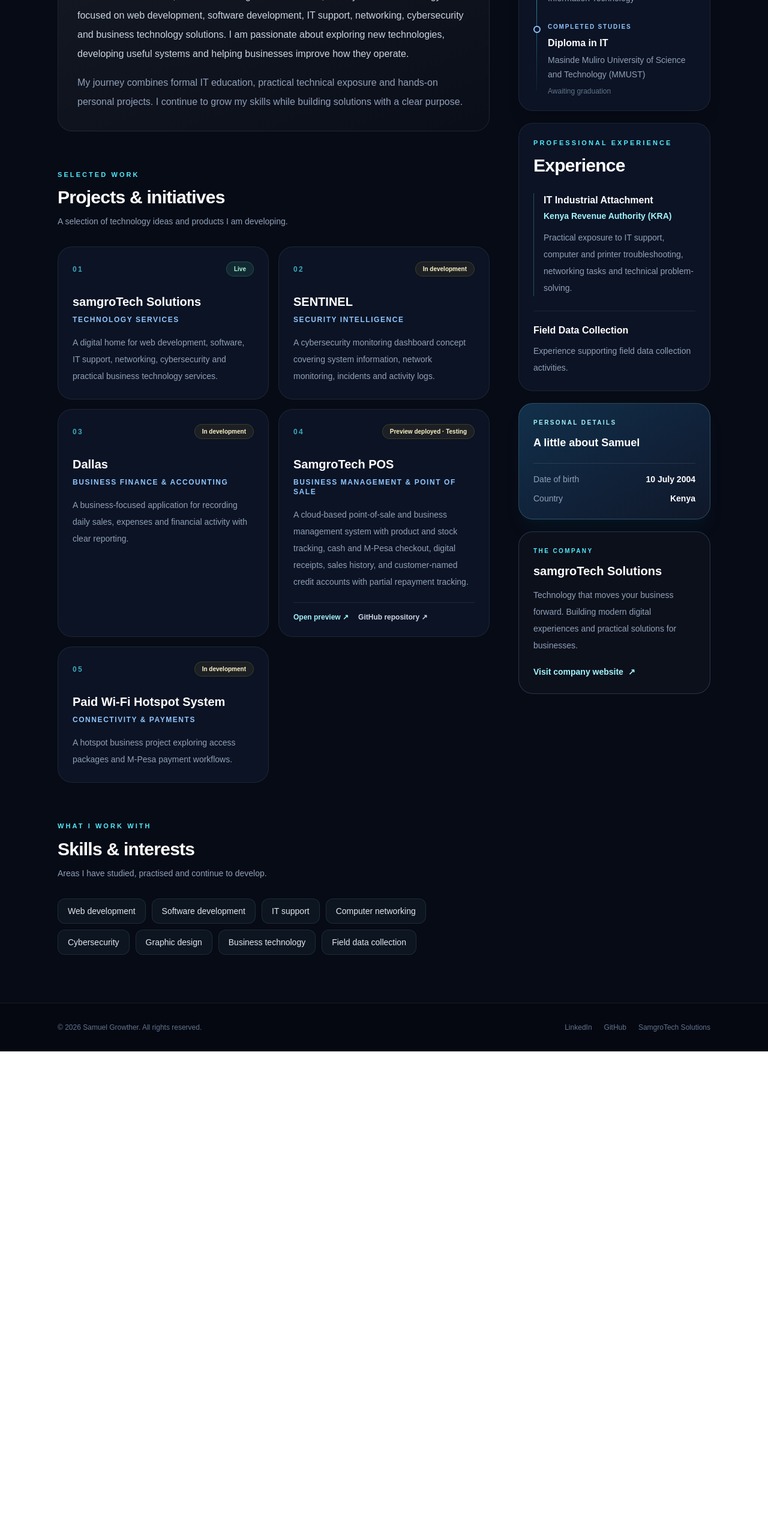
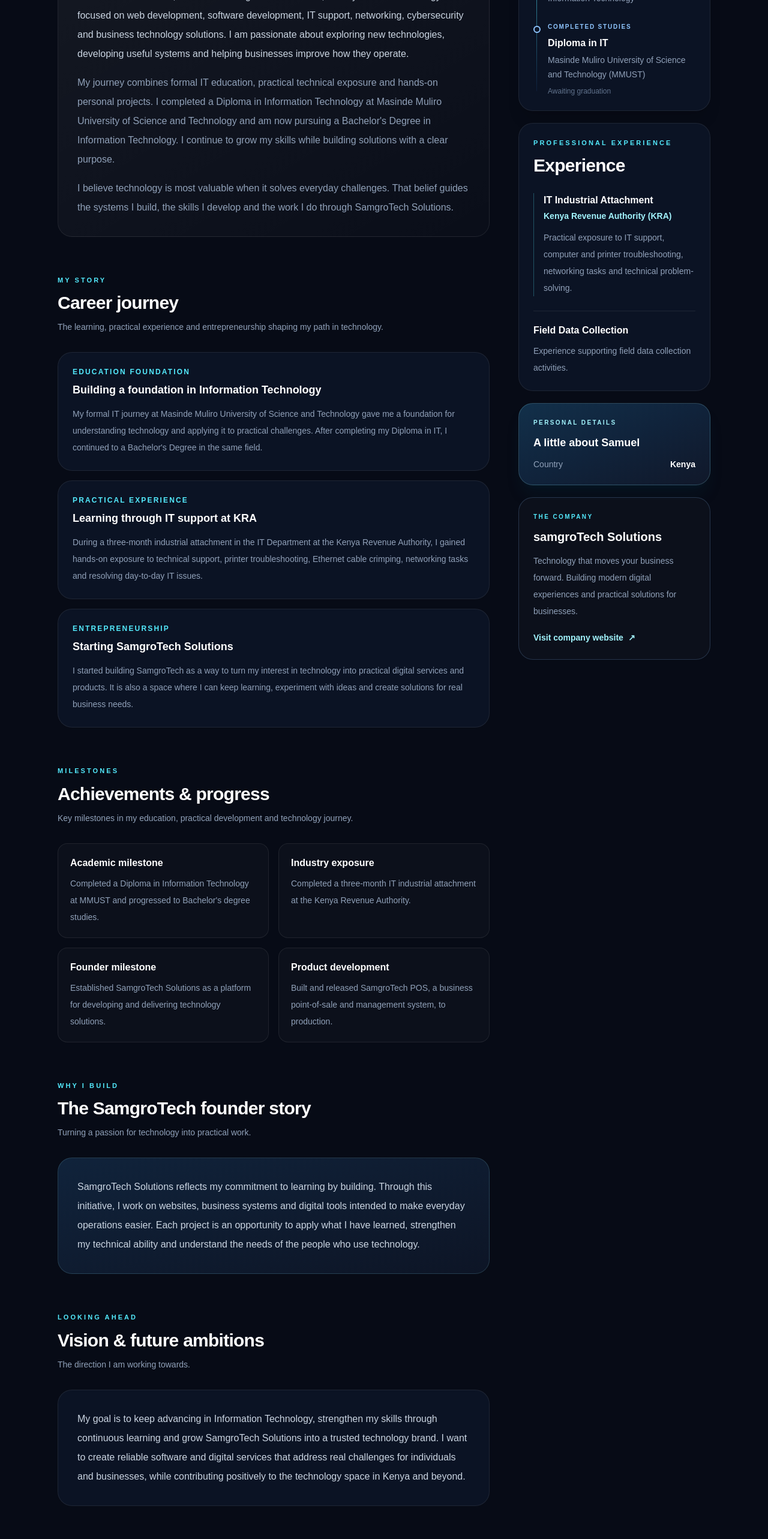
Before and after one commit to Coolrulersamgro/samgrotech-website, a Next.js app: page /samuel-growther in a window 1280 px wide. Shown: the part 1000-3566 px from the top of the page at 60% size. Before the commit the page ends 2753 px from the top, so only its background shows below. Built offline with nearby package versions, Linux system fonts and the light colour scheme.

Commit message:
Expand Samuel Growther autobiography with career journey and milestones

```diff
--- a/src/app/samuel-growther/page.tsx
+++ b/src/app/samuel-growther/page.tsx
@@ -30,12 +30,11 @@ const person = {
   "@context": "https://schema.org",
   "@type": "ProfilePage",
   dateCreated: "2026-11-24",
-  dateModified: "2026-11-26",
+  dateModified: "2026-11-27",
   mainEntity: {
     "@type": "Person",
     "@id": `${profileUrl}#person`,
     name: "Samuel Growther",
-    birthDate: "2004-07-10",
     url: profileUrl,
     jobTitle: "Founder",
     worksFor: {
@@ -111,9 +110,9 @@ const projects = [
     type: "Business management & point of sale",
     description:
       "A cloud-based point-of-sale and business management system with product and stock tracking, cash and M-Pesa checkout, digital receipts, sales history, and customer-named credit accounts with partial repayment tracking.",
-    status: "Preview deployed · Testing",
-    live: false,
-    url: "https://samgrotech-pos-git-feature-supabase-b48cf3-growthersamuel-7753.vercel.app",
+    status: "Live · Production",
+    live: true,
+    url: "https://samgrotech-pos.vercel.app",
     github: "https://github.com/Coolrulersamgro/samgrotech-pos",
   },
   {
@@ -265,8 +264,100 @@ export default function SamuelGrowtherPage() {
               </p>
               <p className="mt-4 text-sm leading-8 text-slate-400 sm:text-base">
                 My journey combines formal IT education, practical technical
-                exposure and hands-on personal projects. I continue to grow my
-                skills while building solutions with a clear purpose.
+                exposure and hands-on personal projects. I completed a Diploma
+                in Information Technology at Masinde Muliro University of
+                Science and Technology and am now pursuing a Bachelor's Degree
+                in Information Technology. I continue to grow my skills while
+                building solutions with a clear purpose.
+              </p>
+              <p className="mt-4 text-sm leading-8 text-slate-400 sm:text-base">
+                I believe technology is most valuable when it solves everyday
+                challenges. That belief guides the systems I build, the skills
+                I develop and the work I do through SamgroTech Solutions.
+              </p>
+            </div>
+          </section>
+
+          <section>
+            <SectionHeading eyebrow="My story" title="Career journey" detail="The learning, practical experience and entrepreneurship shaping my path in technology." />
+            <div className="space-y-4">
+              <article className="rounded-3xl border border-white/[0.08] bg-[#0d1526]/90 p-6">
+                <p className="text-xs font-bold uppercase tracking-[0.18em] text-cyan-300">Education foundation</p>
+                <h3 className="mt-2 text-lg font-bold text-white">Building a foundation in Information Technology</h3>
+                <p className="mt-3 text-sm leading-7 text-slate-400">
+                  My formal IT journey at Masinde Muliro University of Science
+                  and Technology gave me a foundation for understanding
+                  technology and applying it to practical challenges. After
+                  completing my Diploma in IT, I continued to a Bachelor's
+                  Degree in the same field.
+                </p>
+              </article>
+              <article className="rounded-3xl border border-white/[0.08] bg-[#0d1526]/90 p-6">
+                <p className="text-xs font-bold uppercase tracking-[0.18em] text-cyan-300">Practical experience</p>
+                <h3 className="mt-2 text-lg font-bold text-white">Learning through IT support at KRA</h3>
+                <p className="mt-3 text-sm leading-7 text-slate-400">
+                  During a three-month industrial attachment in the IT
+                  Department at the Kenya Revenue Authority, I gained hands-on
+                  exposure to technical support, printer troubleshooting,
+                  Ethernet cable crimping, networking tasks and resolving
+                  day-to-day IT issues.
+                </p>
+              </article>
+              <article className="rounded-3xl border border-white/[0.08] bg-[#0d1526]/90 p-6">
+                <p className="text-xs font-bold uppercase tracking-[0.18em] text-cyan-300">Entrepreneurship</p>
+                <h3 className="mt-2 text-lg font-bold text-white">Starting SamgroTech Solutions</h3>
+                <p className="mt-3 text-sm leading-7 text-slate-400">
+                  I started building SamgroTech as a way to turn my interest
+                  in technology into practical digital services and products.
+                  It is also a space where I can keep learning, experiment with
+                  ideas and create solutions for real business needs.
+                </p>
+              </article>
+            </div>
+          </section>
+
+          <section>
+            <SectionHeading eyebrow="Milestones" title="Achievements & progress" detail="Key milestones in my education, practical development and technology journey." />
+            <div className="grid gap-4 sm:grid-cols-2">
+              {[
+                ["Academic milestone", "Completed a Diploma in Information Technology at MMUST and progressed to Bachelor's degree studies."],
+                ["Industry exposure", "Completed a three-month IT industrial attachment at the Kenya Revenue Authority."],
+                ["Founder milestone", "Established SamgroTech Solutions as a platform for developing and delivering technology solutions."],
+                ["Product development", "Built and released SamgroTech POS, a business point-of-sale and management system, to production."],
+              ].map(([title, description]) => (
+                <article key={title} className="rounded-2xl border border-white/[0.08] bg-white/[0.025] p-5">
+                  <h3 className="font-bold text-white">{title}</h3>
+                  <p className="mt-2 text-sm leading-7 text-slate-400">{description}</p>
+                </article>
+              ))}
+            </div>
+          </section>
+
+          <section>
+            <SectionHeading eyebrow="Why I build" title="The SamgroTech founder story" detail="Turning a passion for technology into practical work." />
+            <div className="rounded-3xl border border-cyan-200/15 bg-gradient-to-br from-[#10233b] to-[#0d1526] p-6 sm:p-8">
+              <p className="text-sm leading-8 text-slate-300 sm:text-base">
+                SamgroTech Solutions reflects my commitment to learning by
+                building. Through this initiative, I work on websites,
+                business systems and digital tools intended to make everyday
+                operations easier. Each project is an opportunity to apply
+                what I have learned, strengthen my technical ability and
+                understand the needs of the people who use technology.
+              </p>
+            </div>
+          </section>
+
+          <section>
+            <SectionHeading eyebrow="Looking ahead" title="Vision & future ambitions" detail="The direction I am working towards." />
+            <div className="rounded-3xl border border-white/[0.08] bg-[#0d1526]/90 p-6 sm:p-8">
+              <p className="text-sm leading-8 text-slate-300 sm:text-base">
+                My goal is to keep advancing in Information Technology,
+                strengthen my skills through continuous learning and grow
+                SamgroTech Solutions into a trusted technology brand. I want
+                to create reliable software and digital services that address
+                real challenges for individuals and businesses, while
+                contributing positively to the technology space in Kenya and
+                beyond.
               </p>
             </div>
           </section>
@@ -350,10 +441,6 @@ export default function SamuelGrowtherPage() {
           <section className="rounded-3xl border border-cyan-200/20 bg-gradient-to-br from-[#12304a] via-[#10233b] to-[#10182a] p-6 shadow-xl shadow-cyan-950/20">
             <p className="text-[10px] font-bold uppercase tracking-[0.24em] text-cyan-200">Personal details</p>
             <h2 className="mt-3 text-lg font-extrabold text-white">A little about Samuel</h2>
-            <div className="mt-5 flex items-center justify-between border-t border-white/10 pt-4">
-              <span className="text-sm text-slate-400">Date of birth</span>
-              <span className="text-sm font-semibold text-white">10 July 2004</span>
-            </div>
             <div className="mt-3 flex items-center justify-between">
               <span className="text-sm text-slate-400">Country</span>
               <span className="text-sm font-semibold text-white">Kenya</span>
```
